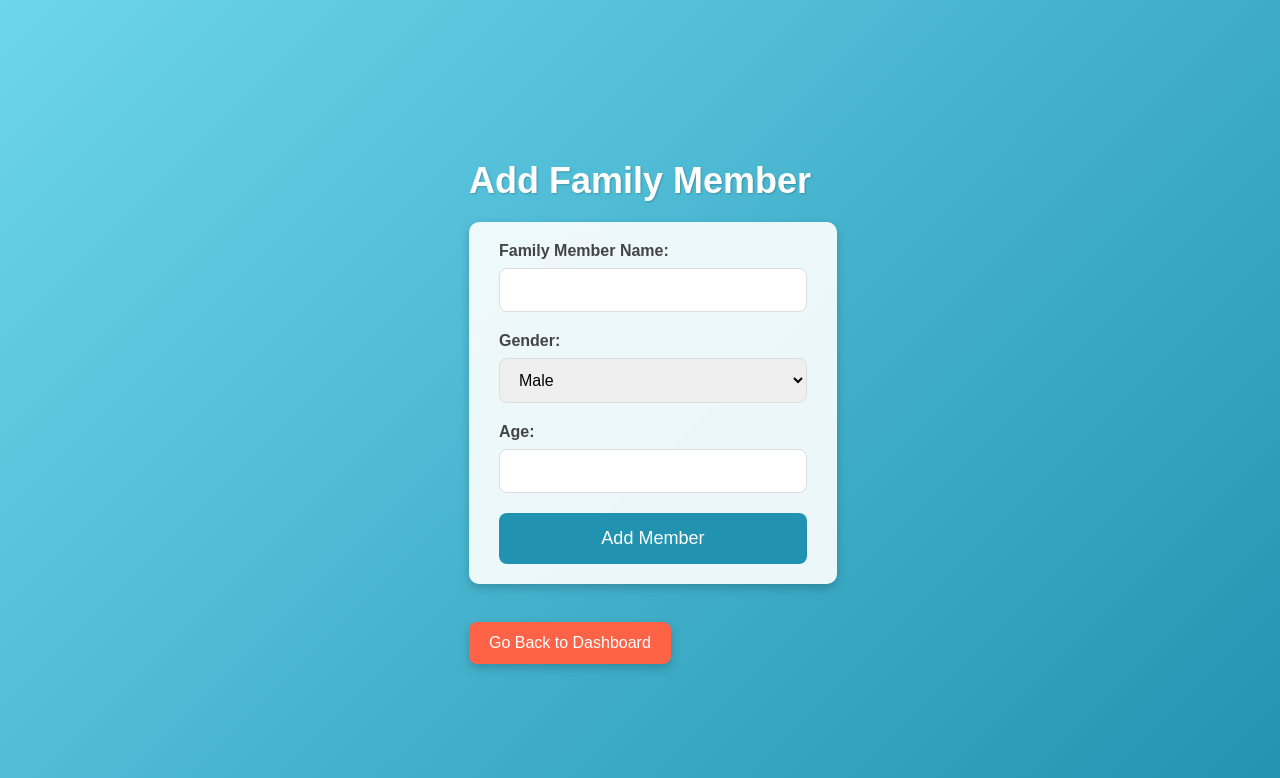
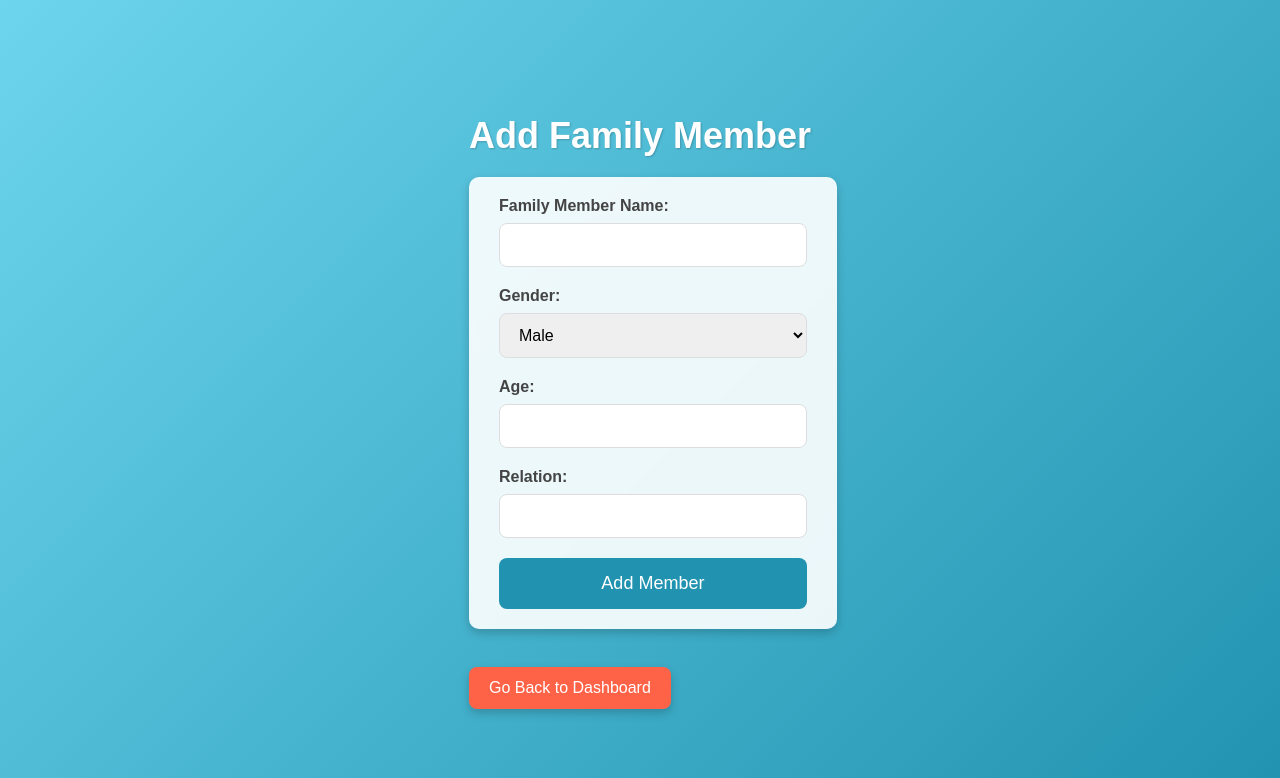
Before and after one commit to vansh070605/REGESTRATION-FORM, a Flask app: page /add_family_member in a window 1280 px wide. Shown: the top 778 px of the page. Run offline with Flask 3, Linux system fonts and the light colour scheme.

Commit message:
add_family_member.html

```diff
--- a/templates/add_family_member.html
+++ b/templates/add_family_member.html
@@ -12,8 +12,8 @@
         <h1>Add Family Member</h1>
 
         <form action="{{ url_for('add_family_member') }}" method="POST">
-            <label for="name">Family Member Name:</label>
-            <input type="text" id="name" name="name" required>
+            <label for="first_name">Family Member Name:</label>
+            <input type="text" id="first_name" name="first_name" required>
             <br>
             <label for="gender">Gender:</label>
             <select id="gender" name="gender" required>
@@ -25,8 +25,13 @@
             <label for="age">Age:</label>
             <input type="number" id="age" name="age" required>
             <br>
+            <label for="relation">Relation:</label>
+            <input type="text" id="relation" name="relation" required>
+            <br>
             <button type="submit">Add Member</button>
         </form>
+
+
 
         <br>
         <a href="{{ url_for('success') }}">Go Back to Dashboard</a>
```
